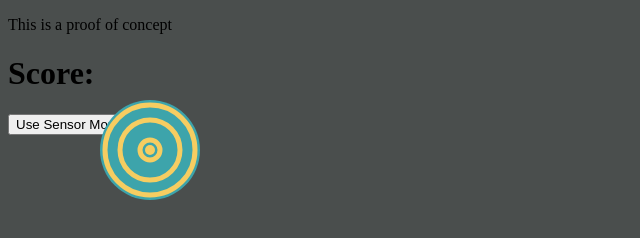
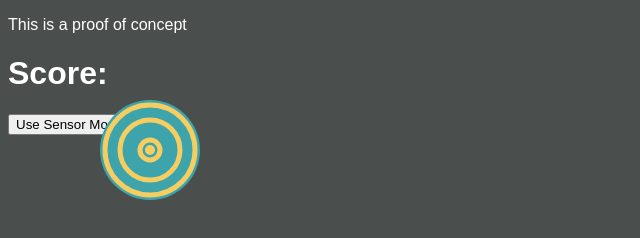
Before and after one commit to ARuzek/DGMD-S14-FinalProject, a plain HTML site: page index.html in a window 1280 px wide. Shown: the whole page, without its empty margins (0-640 px from the left). Drawn offline with Linux system fonts and the light colour scheme.

Commit message:
Update index.html

```diff
--- a/index.html
+++ b/index.html
@@ -25,6 +25,8 @@
   }
   body {
     background-color: #4A4E4D;
+    color: #FFFFFF;
+    font-family: fantasy;
   }
   </style>
   <script src="sensorMouse.js"></script>
```
